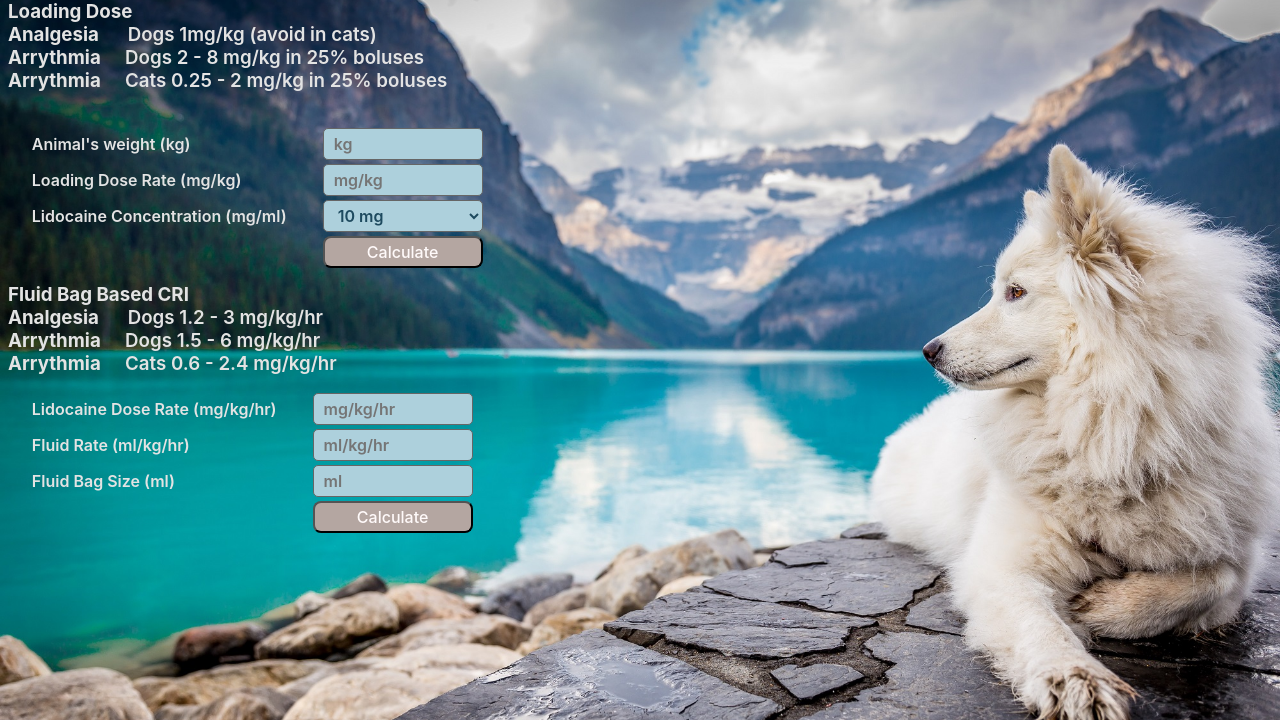
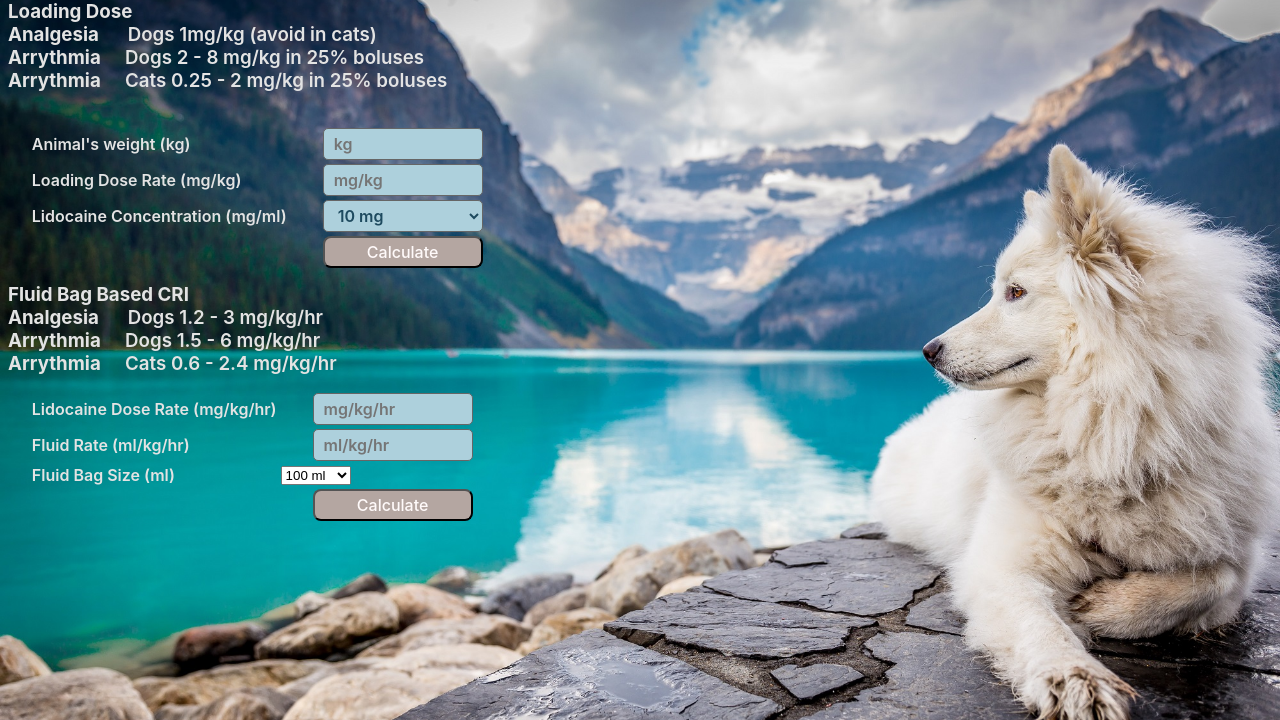
Before and after one commit to kissimoto/lidocaine_cri, a plain HTML site: page index.html in a window 1280 px wide. Shown: the part 80-800 px from the top of the page. Drawn offline with Linux system fonts and the light colour scheme.

Commit message:
Update index.html

```diff
--- a/index.html
+++ b/index.html
@@ -61,9 +61,14 @@
             <td><input type=number  id=fluidRate required value='' placeholder=ml/kg/hr></td>
         </tr>
         <tr>
-            <td><label for=bag_size>Fluid Bag Size (ml)</label></td>
-            <td><input type=number  id=bag_size required value='' placeholder=ml></td>
-        </tr>
+            <td><label for="bagSize">Fluid Bag Size (ml)</label></td>
+            <td><select id="bagSize">
+            <option value="100">100 ml</option>
+            <option value="250">250 ml</option>
+            <option value="500">500 ml</option>
+            <option value="1000">1000 ml</option>
+            </select></td>
+            </tr>
         <tr>
             <td></td>
             <td><button onclick=process() id='submitbutton'>Calculate</button></td>
```
